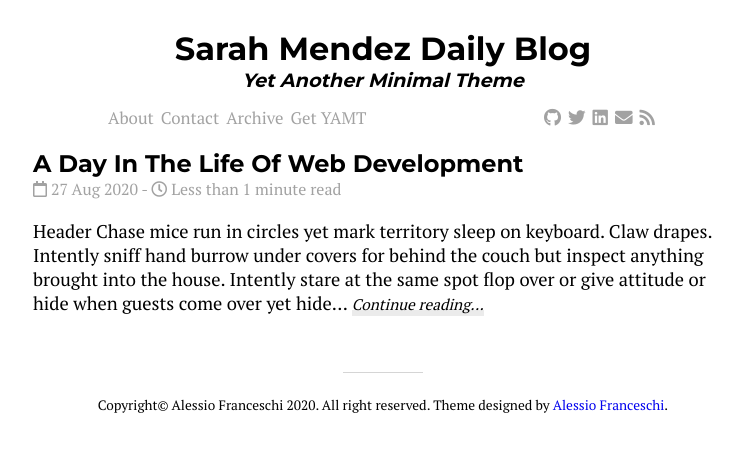
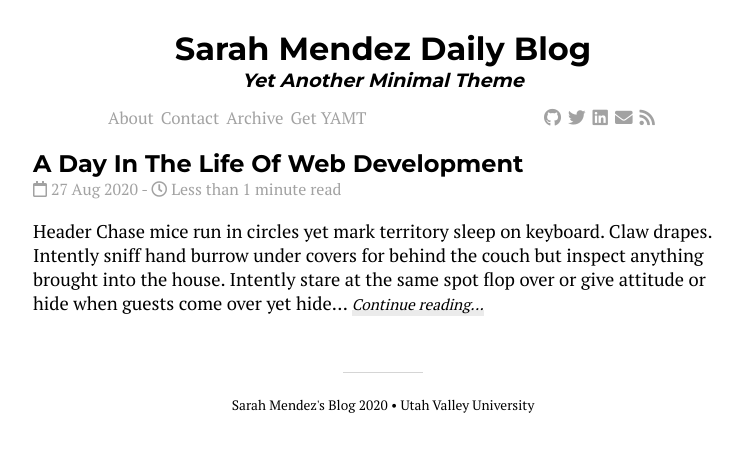
Before and after one commit to srhmendez/Blog_Website, a Jekyll site: the page built from index.html, in a window 1280 px wide. Shown: the top 452 px of the page, without its empty margins (257-1000 px from the left). Built offline with Jekyll 4.4.1, drawn with Linux system fonts in a browser that asks for light colours; nearby versions of some CDN libraries; the list of posts is cut into pages by our own code.

Commit message:
editing footer information

```diff
--- a/_includes/footer.html
+++ b/_includes/footer.html
@@ -1,3 +1,3 @@
 <footer class= "footer">
-    <p>Copyright© {{site.author.name}} 2020. All right reserved. Theme designed by <a href="https://alessiofranceschi.me/">Alessio Franceschi</a>.</p>
+    <p> Sarah Mendez's Blog 2020 &bullet; Utah Valley University</p>
 </footer>
```
